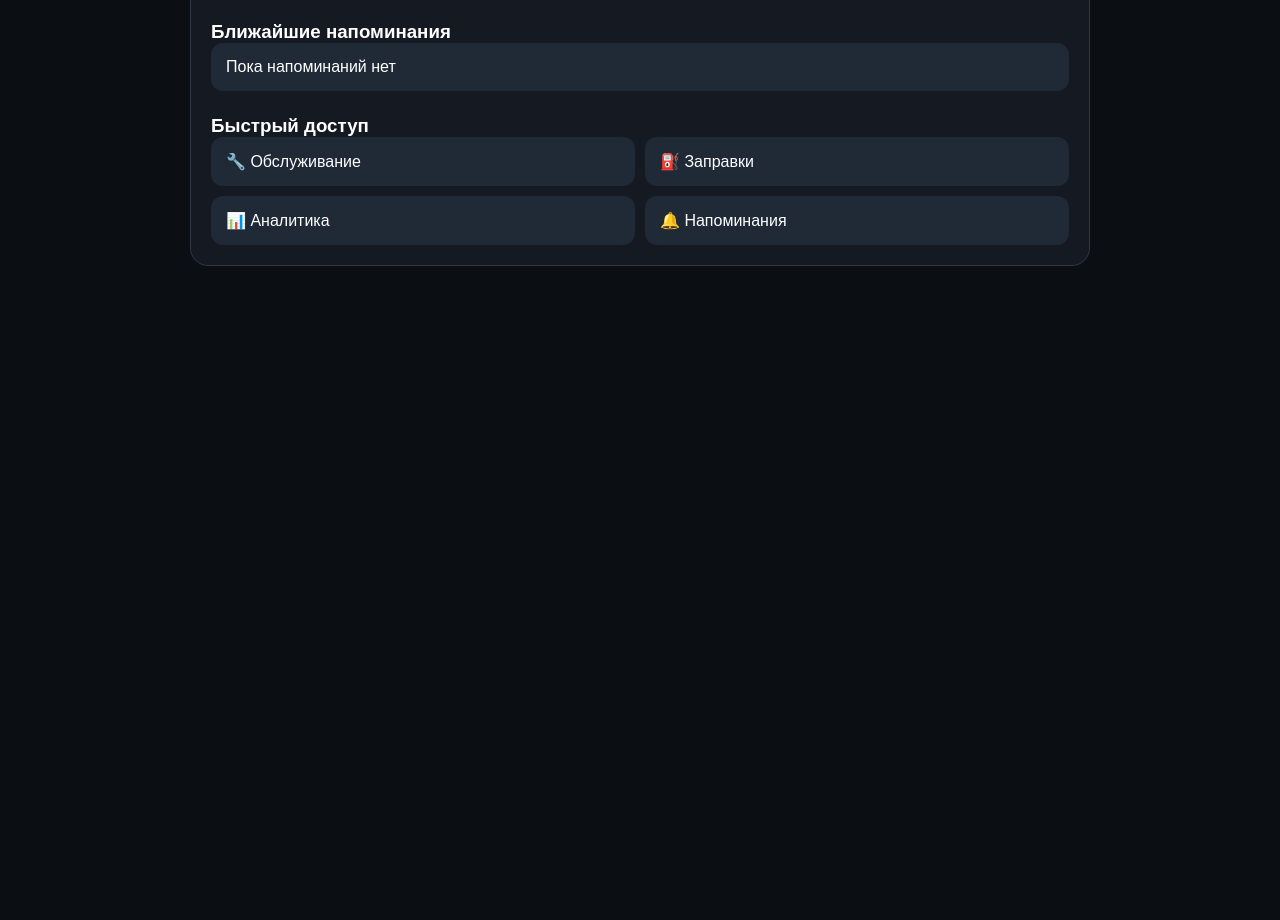
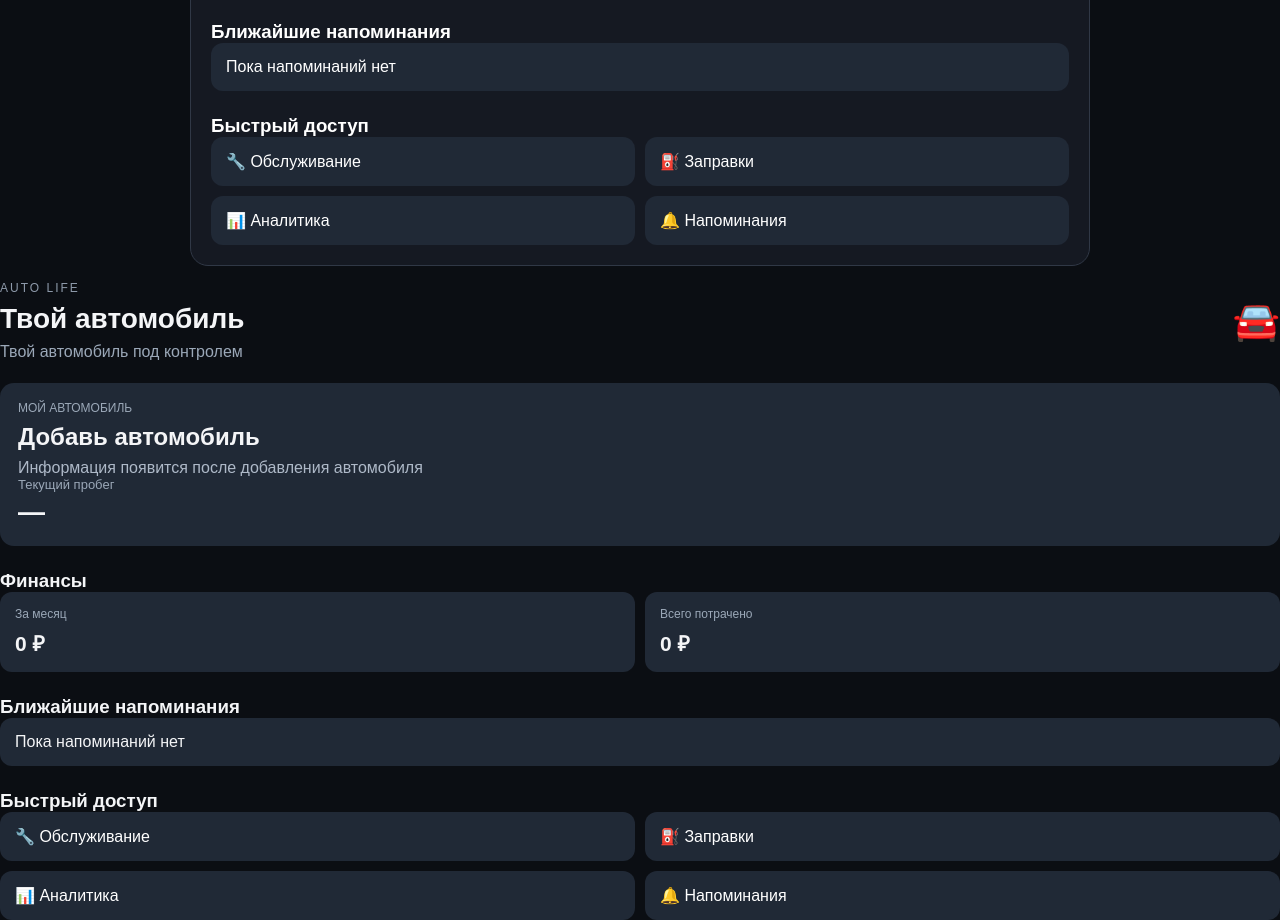
Before and after one commit to roma47562-eng/auto-life, a plain HTML site: page index.html in a window 1280 px wide. Shown: the part 2907-3827 px from the top of the page. Before the commit the page ends 3188 px from the top, so only its background shows below. Drawn offline with Linux system fonts and the light colour scheme.

Commit message:
Update index.html

```diff
--- a/index.html
+++ b/index.html
@@ -943,5 +943,48 @@ renderExpenses();
   renderDashboard();
 })();
 </script>
-</body>
+</body
+  <section id="dashboard" style="padding:20px;margin:15px auto;max-width:900px;background:#151922;color:white;border:1px solid #303846;border-radius:18px;font-family:Arial,sans-serif">
+  <div style="display:flex;justify-content:space-between;align-items:center;flex-wrap:wrap;gap:10px">
+    <div>
+      <div style="color:#8e9aaa;font-size:12px;letter-spacing:2px">AUTO LIFE</div>
+      <h1 style="margin:8px 0">Твой автомобиль</h1>
+      <p style="color:#9ba8b8;margin:0">Твой автомобиль под контролем</p>
+    </div>
+    <div style="font-size:38px">🚘</div>
+  </div>
+
+  <div style="margin-top:22px;padding:18px;background:#202936;border-radius:14px">
+    <div style="color:#9ba8b8;font-size:12px">МОЙ АВТОМОБИЛЬ</div>
+    <h2 id="dashCar" style="margin:8px 0">Добавь автомобиль</h2>
+    <p id="dashDetails" style="color:#aeb9c8">Информация появится после добавления автомобиля</p>
+    <div style="font-size:13px;color:#9ba8b8">Текущий пробег</div>
+    <div id="dashMileage" style="font-size:27px;font-weight:bold;margin-top:5px">—</div>
+  </div>
+
+  <h3 style="margin-top:24px">Финансы</h3>
+  <div style="display:grid;grid-template-columns:repeat(2,minmax(0,1fr));gap:10px">
+    <div style="background:#202936;padding:15px;border-radius:12px">
+      <div style="color:#9ba8b8;font-size:12px">За месяц</div>
+      <div id="dashMonth" style="font-size:21px;font-weight:bold;margin-top:8px">0 ₽</div>
+    </div>
+    <div style="background:#202936;padding:15px;border-radius:12px">
+      <div style="color:#9ba8b8;font-size:12px">Всего потрачено</div>
+      <div id="dashTotal" style="font-size:21px;font-weight:bold;margin-top:8px">0 ₽</div>
+    </div>
+  </div>
+
+  <h3 style="margin-top:24px">Ближайшие напоминания</h3>
+  <div id="dashReminders" style="background:#202936;padding:15px;border-radius:12px">
+    Пока напоминаний нет
+  </div>
+
+  <h3 style="margin-top:24px">Быстрый доступ</h3>
+  <div style="display:grid;grid-template-columns:repeat(2,minmax(0,1fr));gap:10px">
+    <a href="#maintenance-section" style="padding:15px;background:#202936;border-radius:12px;color:white;text-decoration:none">🔧 Обслуживание</a>
+    <a href="#fuel-section" style="padding:15px;background:#202936;border-radius:12px;color:white;text-decoration:none">⛽ Заправки</a>
+    <a href="#analytics-section" style="padding:15px;background:#202936;border-radius:12px;color:white;text-decoration:none">📊 Аналитика</a>
+    <a href="#reminders-section" style="padding:15px;background:#202936;border-radius:12px;color:white;text-decoration:none">🔔 Напоминания</a>
+  </div>
+</section>
 </html>
```
